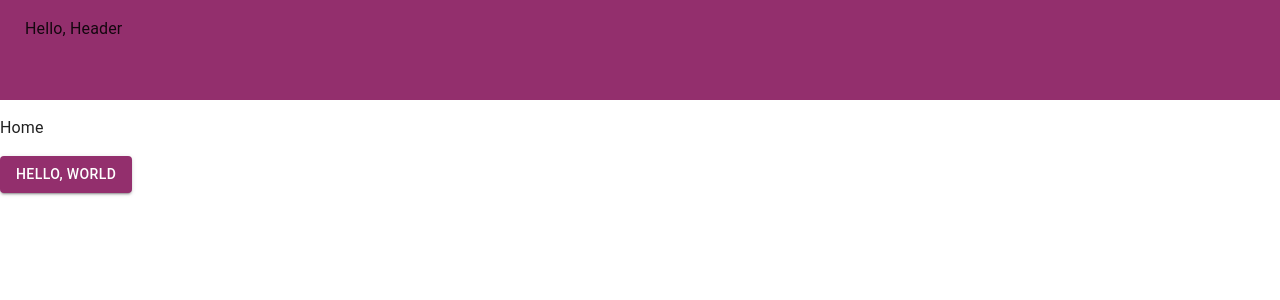
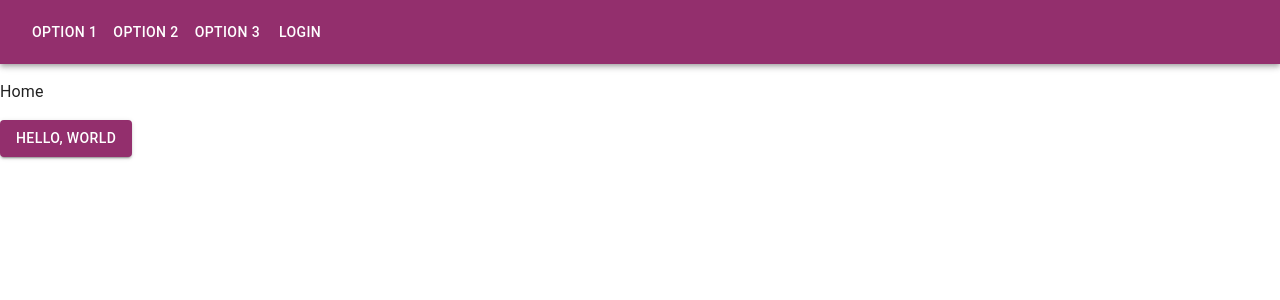
Before and after one commit to brocktdavis/my-website, a React (Create React App) app in the folder app/: page / in a window 1280 px wide. Shown: the top 300 px of the page. Built offline with nearby package versions, Linux system fonts and the light colour scheme.

Commit message:
Begin navigation options in header with built-in components

```diff
--- a/app/package.json
+++ b/app/package.json
@@ -5,6 +5,7 @@
   "dependencies": {
     "@emotion/react": "^11.11.1",
     "@emotion/styled": "^11.11.0",
+    "@mui/icons-material": "^5.14.16",
     "@mui/material": "^5.14.2",
     "react": "^18.2.0",
     "react-dom": "^18.2.0",
--- a/app/src/root/Header.js
+++ b/app/src/root/Header.js
@@ -3,8 +3,10 @@ import {
     Outlet,
     useLocation,
 } from 'react-router-dom';
-import { Container } from '@mui/material';
+import { AppBar, Box, Button, Container, IconButton, Toolbar, Typography, useMediaQuery, useTheme } from '@mui/material';
+import { Menu } from '@mui/icons-material';
 
+/** Tracks the router (i.e. URL) location. */
 const useRouteTracking = () => {
   const location = useLocation();
 
@@ -13,22 +15,60 @@ const useRouteTracking = () => {
   }, [location])
 };
 
+/** Hook that returns `true` if the navigation options should be collapsed into a presented menu,
+ *  rather than directly on the App Bar (e.g. for mobile phones with less toolbar space) */
+const useShouldCollapseHeader = () => {
+  const theme = useTheme();
+  return useMediaQuery(theme.breakpoints.down('sm'));
+};
+
+/** Renders navigation options as a menu button that opens a presented modal-type side container. */
+const NavigationSideMenu = () => {
+
+  return (
+    <IconButton
+      size='large'
+      edge='start'
+      color='inherit'
+      aria-label='menu'
+      sx={{ mr: 2 }}
+    >
+      <Menu />
+    </IconButton>
+  );
+};
+
+/** Renders navigation options directly on the toolbar. */
+const NavigationBar = () => {
+
+  return (
+    <>
+      <Button color='inherit'>Option 1</Button>
+      <Button color='inherit'>Option 2</Button>
+      <Button color='inherit'>Option 3</Button>
+    </>
+  );
+};
+
 export const Header = () => {
   useRouteTracking();
 
+  const shouldCollapseOptions = useShouldCollapseHeader();
+
   return (
     <div id="header">
-      <Container
-        sx={{
-          width: 1,
-          height: 100,
-          bgcolor: 'primary.main',
-          border: '1px solid transparent', // forces children inside box
-        }}
-        maxWidth={false}
-      >
-        <p>Hello, Header</p>
-      </Container>
+      <Box sx={{ flexGrow: 1 }}>
+        <AppBar position='static'>
+          <Toolbar>
+            { shouldCollapseOptions ? (
+              <NavigationSideMenu />
+            ) : (
+              <NavigationBar />
+            )}
+            <Button color="inherit">Login</Button>
+          </Toolbar>
+        </AppBar>
+      </Box>
       <Outlet />
     </div>
   );
```
Also changed, not shown: 1 other file (tests, documents, lock files or other folders).
